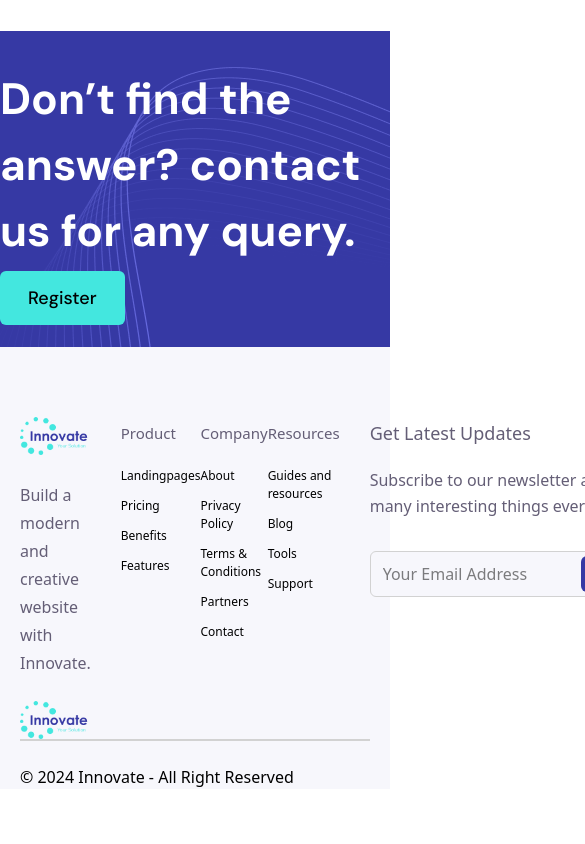
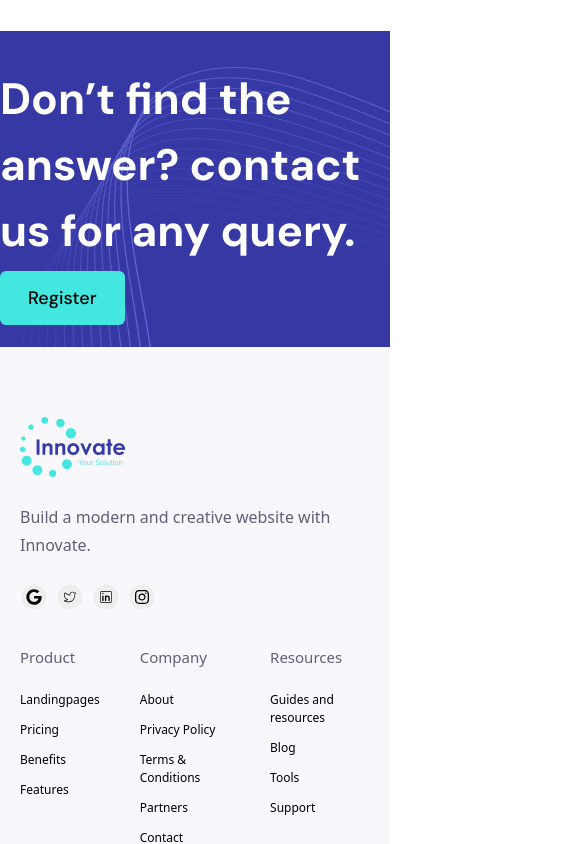
Before and after one commit to mridul360/Innovate, a React (Vite) app in the folder newone/: page / in a window 390 px wide. Shown: the part 10340-11184 px from the top of the page, 585 px wide, since content can reach past the window. Before the commit the page ends 11159 px from the top, so only its background shows below. Built offline with nearby package versions, Linux system fonts and the light colour scheme; a web font is replaced by a local one.

Commit message:
prblm slv

```diff
--- a/newone/src/components/Footer/Footer.jsx
+++ b/newone/src/components/Footer/Footer.jsx
@@ -2,6 +2,8 @@ import React from 'react'
 import Container from '../Layout/container'
 import { IoIosSend } from "react-icons/io";
 import logo2 from "../../assets/logo2.png";
+import { FaGoogle, FaInstagram } from 'react-icons/fa';
+import { CiLinkedin, CiTwitter } from 'react-icons/ci';
 
 const Footer = () => {
   return (
@@ -9,15 +11,18 @@ const Footer = () => {
       <Container>
         <div className='relative'>
 
-                    <div className='flex gap-[30px] justify-between pt-[291px]'>
+          <div className='flex flex-wrap gap-[30px] justify-between pt-[291px]'>
             <div>
               <img src={logo2} alt="#logo2" />
               <p className='mt-[26px] mb-6 font-secondary text-pera text-[16px] leading-7 w-auto md:max-w-[263px]'>Build a modern and creative website with Innovate.</p>
               <div className='flex gap-2'>
-                                <img src={logo2} alt="#gicon" />
+                <div className='bg-[#EEEEEE] h-[28px] w-[28px] rounded-full border-[#FFFFFF] border flex items-center justify-center  '><FaGoogle /></div>
+                <div className='bg-[#EEEEEE] h-[28px] w-[28px] rounded-full border-[#FFFFFF] border flex items-center justify-center  '><CiTwitter /></div>
+                <div className='bg-[#EEEEEE] h-[28px] w-[28px] rounded-full border-[#FFFFFF] border flex items-center justify-center  '><CiLinkedin /></div>
+                <div className='bg-[#EEEEEE] h-[28px] w-[28px] rounded-full border-[#FFFFFF] border flex items-center justify-center  '><FaInstagram /></div>
               </div>
             </div>
-                        <div className='flex md:gap-[85px] mb-[86px] items-start'>
+            <div className='flex gap-[40px] md:gap-[85px] md:mb-[86px] items-start'>
               <div>
                 <h4 className='font-secondary text-pera text-[15px] md:text-[18px] leading-8 font-medium mb-[18px]'>Product</h4>
                 <ul className='flex flex-col gap-[12px]'>
@@ -47,13 +52,13 @@ const Footer = () => {
                 </ul>
               </div>
             </div>
-                        <div>
+            <div className='md:mx-0 md:text-start mx-auto text-center'>
               <h4 className='font-secondary text-pera text-[18px] leading-8 font-medium'>Get Latest Updates</h4>
               <p className='mt-[18px] mb-[32px] font-secondary text-pera text-[16px] leading-[26px] max-w-[285px]'>Subscribe to our newsletter and get many interesting things every week</p>
               <div className='relative'>
                 <input type="text" className='w-[269px] h-[46px] bg-[#F7F7FC] rounded-[6px] mb-[98px] px-3 border-[#D2D2D2] border outline-0' placeholder='Your Email Address' />
                 <button className='absolute top-[5px] right-[22px]  font-secondary font-lg font-medium h-9 w-9 bg-secondery rounded-[6px] flex justify-center items-center '>
-                                    <IoIosSend className='h-[22px] w-[22px] text-white'/>
+                  <IoIosSend className='h-[22px] w-[22px] text-white' />
                 </button>
               </div>
             </div>
--- a/newone/src/components/Pricing/Pricing.jsx
+++ b/newone/src/components/Pricing/Pricing.jsx
@@ -41,7 +41,7 @@ const Pricing = () => {
                         </ul>
                         <button href='' className='font-primary text-lg font-medium px-13  md:px-[92px] py-[15px] rounded-[6px] bg-secondery group-hover:bg-[#43E7DF] group-hover:text-black  text-white '>Purchase Now</button>
                     </div>
-                    <div className='py-10 px-15 bg-[#DCE7FE] group hover:bg-secondery duration-500 rounded-[20px] mt-5'>
+                    <div className='py-10 px-15 bg-[#DCE7FE] group hover:bg-secondery duration-500 rounded-[20px] md:mt-0 mt-5'>
                         <img className='text-center mx-auto mb-8' src={icon9} alt="" />
                         <h2 className='font-bold font-secondery text-[24px] text-secondery text-center group-hover:text-[#43E7DF]'>Team</h2>
                         <h3 className='font-bold font-secondery text-[46px] mb-[14px] mt-[2px]  leading-[58px] group-hover:text-white text-head text-center mx-auto'>$25/mth</h3>
@@ -70,7 +70,7 @@ const Pricing = () => {
                         </ul>
                         <button href='' className='font-primary text-lg font-medium px-13  md:px-[92px] py-[15px] rounded-[6px] bg-secondery group-hover:bg-[#43E7DF] group-hover:text-black  text-white '>Purchase Now</button>
                     </div>
-                    <div className='py-10 px-15 bg-[#DCE7FE] group hover:bg-secondery duration-500 rounded-[20px] mt-5'>
+                    <div className='py-10 px-15 bg-[#DCE7FE] group hover:bg-secondery duration-500 rounded-[20px] md:mt-0 mt-5'>
                         <img className='text-center mx-auto mb-8' src={icon6} alt="" />
                         <h2 className='font-bold font-secondery text-[24px] text-secondery text-center group-hover:text-[#43E7DF]'>Enterprise</h2>
                         <h3 className='font-bold font-secondery text-[46px] mb-[14px] mt-[2px]  leading-[58px] group-hover:text-white text-head text-center mx-auto'>$50/mth</h3>
```
Lines whose indentation alone changed are shown as unchanged.
